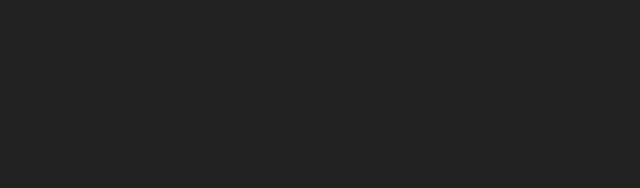
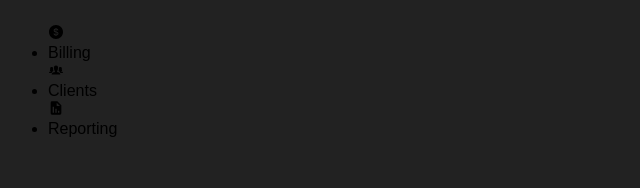
Before and after one commit to Darleanow/InvoiceManager, a Next.js app in the folder frontend/: page / in a window 1280 px wide. Shown: the top 188 px of the page, without its empty margins (0-640 px from the left). Built offline with nearby package versions, Linux system fonts and the light colour scheme.

Commit message:
style(Navbar): Add style to navbar

```diff
--- a/frontend/app/Assets/components/Navbar/navbar.jsx
+++ b/frontend/app/Assets/components/Navbar/navbar.jsx
@@ -1,5 +1,5 @@
 import React from 'react';
-import styles from './style.css';
+import styles from './styles.module.css';
 import { AiFillDollarCircle } from "react-icons/ai";
 import { IoIosPeople } from "react-icons/io";
 import { BiSolidReport } from "react-icons/bi";
@@ -9,17 +9,17 @@ export default function Navbar() {
         <div>
             <nav>
                 <ul>
-                    <div>
-                        <AiFillDollarCircle />
-                        <li>Billing</li>
+                    <div classname={styles.icon_dollar}>
+                        <AiFillDollarCircle classname={styles.icon}/>
+                        <li classname={styles.navtext}>Billing</li>
                     </div>
-                    <div>
-                        <IoIosPeople />
-                        <li>Clients</li>
+                    <div classname={styles.icon_people}>
+                        <IoIosPeople classname={styles.icon}/>
+                        <li classname={styles.navtext}>Clients</li>
                     </div>
-                    <div>
-                        <BiSolidReport />
-                        <li>Reporting</li>
+                    <div classname={styles.icon_report}>
+                        <BiSolidReport classname={styles.icon}/>
+                        <li classname={styles.navtext}>Reporting</li>
                     </div>
                 </ul>
             </nav>
--- a/frontend/app/Assets/components/Navbar/styles.module.css
+++ b/frontend/app/Assets/components/Navbar/styles.module.css
@@ -1 +1,25 @@
 /*styles.module.css*/
+
+.icon {
+    width: 1.058vw;
+    height: 1.629vh;
+    color:#4B5C51;
+}
+
+.navtext {
+    color:#B8B8B8;
+    width: 5.952vw;
+    height: 6.823vh;
+}
+
+.icon_dollar{
+    position: relative;
+    top: 6.314vh;
+    left: 2.579vw
+}
+
+.icon_people {
+    position: relative;
+    top: 6.314vh;
+    left: 2.579vw
+}
--- a/frontend/app/page.jsx
+++ b/frontend/app/page.jsx
@@ -1,6 +1,9 @@
+import Navbar from "./Assets/components/Navbar/navbar";
+
 export default function Home() {
   return (
     <div>
+      <Navbar />
     </div>
   );
 }
```
